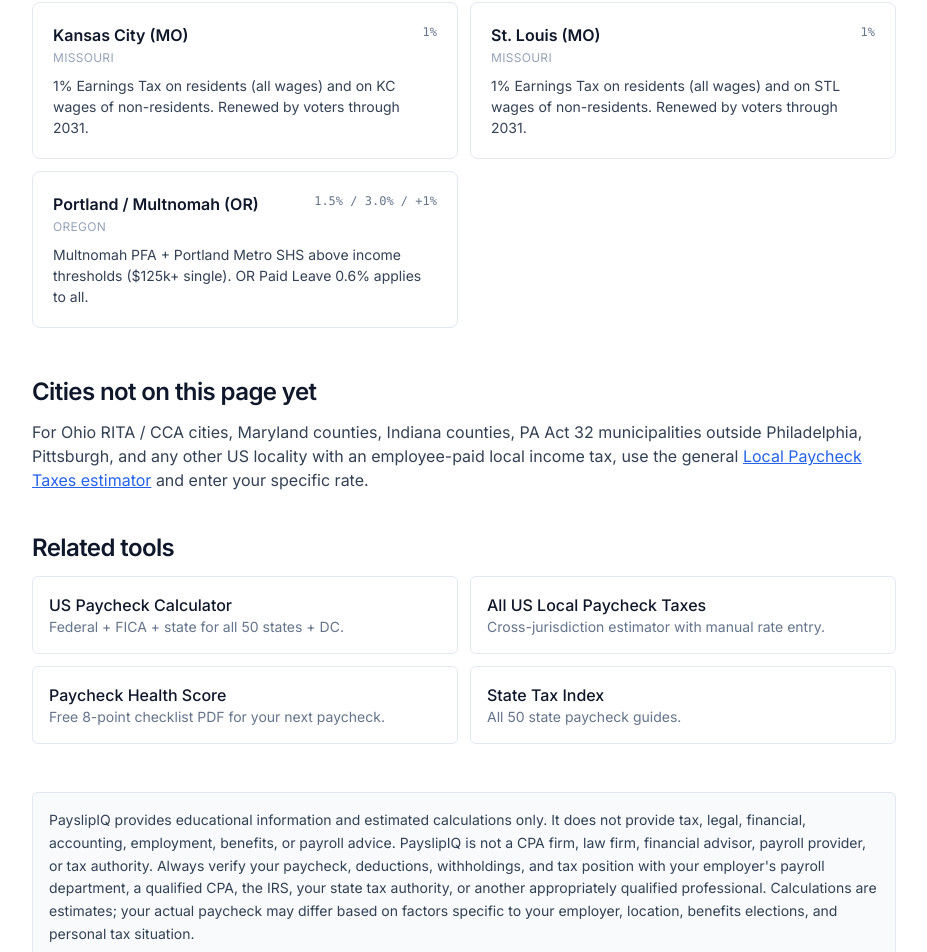
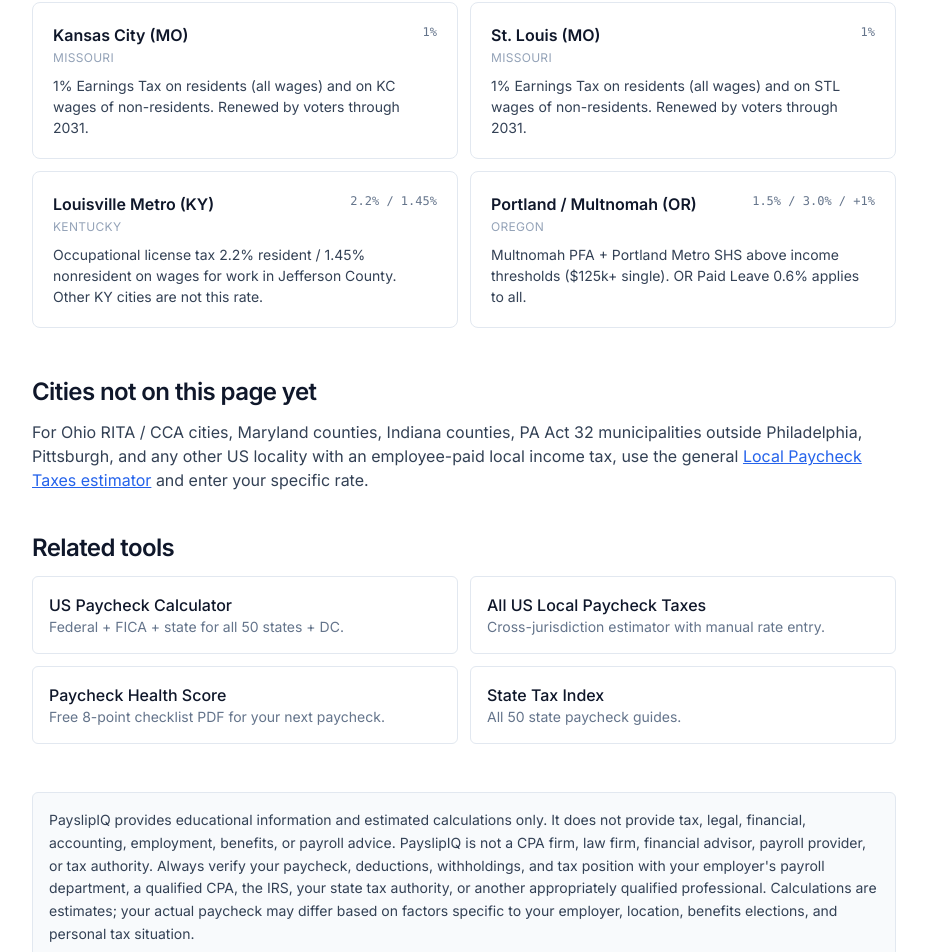
Before and after one commit to messinabenni-cyber/payslipiq-usa, a Next.js app: page /us/cities in a window 1280 px wide. Shown: the part 863-1815 px from the top of the page, without its empty margins (176-1103 px from the left). Built offline with nearby package versions, Linux system fonts and the light colour scheme.

Commit message:
fix(copy): Louisville is in the picker; other KY cities and OR PFA/SHS stay omitted
G2N and paycheck FAQs no longer claim KY occupational is missing. KY narrative
uses the verified 2.2%/1.45% resident/nonresident split, not 1.45% for everyone.

```diff
--- a/src/app/(en)/us/cities/louisville/paycheck-calculator/page.tsx
+++ b/src/app/(en)/us/cities/louisville/paycheck-calculator/page.tsx
@@ -77,7 +77,7 @@ export default function LouisvillePaycheckCalculatorPage() {
         <ReviewedBy />
 
         <section className="mt-8">
-          <h2 className="text-2xl font-semibold tracking-tight mb-4">Step 1 — federal + FICA + Kentucky flat 4.0%</h2>
+          <h2 className="text-2xl font-semibold tracking-tight mb-4">Step 1 — federal + FICA + Kentucky flat 4.0% + Louisville Metro occupational</h2>
           <PaycheckCalculator defaultStateSlug="kentucky" defaultLocality="louisville" defaultLocalRatePct="2.2" />
         </section>
 
--- a/src/app/(en)/us/cities/page.tsx
+++ b/src/app/(en)/us/cities/page.tsx
@@ -76,6 +76,13 @@ const CITIES = [
     state: 'Missouri',
     blurb: '1% Earnings Tax on residents (all wages) and on STL wages of non-residents. Renewed by voters through 2031.',
     rate: '1%',
+  },
+  {
+    name: 'Louisville Metro (KY)',
+    slug: 'louisville',
+    state: 'Kentucky',
+    blurb: 'Occupational license tax 2.2% resident / 1.45% nonresident on wages for work in Jefferson County. Other KY cities are not this rate.',
+    rate: '2.2% / 1.45%',
   },
   {
     name: 'Portland / Multnomah (OR)',
--- a/src/app/(en)/us/gross-to-net-paycheck-calculator/page.tsx
+++ b/src/app/(en)/us/gross-to-net-paycheck-calculator/page.tsx
@@ -33,7 +33,7 @@ const FAQS = [
   },
   {
     q: 'Does it handle state and local taxes?',
-    a: 'It estimates state income tax for all 50 states and DC using the most recently verified state rate. Local city or county tax is optional: pick NYC, Yonkers, PA EIT, Ohio RITA / CCA, a Maryland or Indiana county, Wilmington, Kansas City, St. Louis, or Detroit. Default is none. San Francisco payroll expense tax is employer-paid and is not an employee line. KY occupational tax and Oregon Multnomah/Metro high-earner taxes are not in the list.'
+    a: 'It estimates state income tax for all 50 states and DC using the most recently verified state rate. Local city or county tax is optional: pick NYC, Yonkers, PA EIT, Ohio RITA / CCA, a Maryland or Indiana county, Wilmington, Kansas City, St. Louis, Detroit, or Louisville Metro. Default is none. San Francisco payroll expense tax is employer-paid and is not an employee line. Louisville Metro occupational tax is in the list (2.2% resident / 1.45% nonresident; enter the rate that matches you). Other KY cities and Oregon Multnomah/Metro high-earner PFA/SHS taxes are not in the list.'
   },
   {
     q: 'Can I rely on this for tax filing?',
--- a/src/app/(en)/us/local-paycheck-taxes/page.tsx
+++ b/src/app/(en)/us/local-paycheck-taxes/page.tsx
@@ -27,7 +27,7 @@ const FAQS = [
   { q: 'What is a local income tax?', a: 'A tax levied by a city, county, or school district on wage income on top of federal and state tax. Some localities tax residents only (NYC, Yonkers). Others tax anyone who works there (Kansas City, St. Louis earnings tax, Detroit nonresident, Wilmington wage tax). PA cities use Earned Income Tax (EIT) under Act 32 with a rate that varies by municipality and school district.' },
   { q: 'Do all states have local income taxes?', a: 'No. Most do not. The big locality clusters are Pennsylvania (every municipality and school district has an EIT), Ohio (RITA / CCA cities), Maryland (every county piggybacks on state tax), Indiana (every county), Michigan (city of Detroit and ~22 others), New York (NYC + Yonkers residents), Kansas City and St. Louis (earnings tax), and Wilmington DE. California, Texas, Florida, and most states do not have employee local income tax.' },
   { q: 'How do I find my local rate?', a: 'PA: PA DCED Local Tax Finder by address. Ohio: RITA or CCA city register. Maryland: Comptroller of MD county tax table. Indiana: Indiana DOR County Tax Rates. Michigan: city treasurer. NYC / Yonkers: NY Department of Taxation and Finance. Kansas City / St. Louis: city Revenue Division. Wilmington: City of Wilmington Earned Income Tax. Always verify with the official agency, not a third-party blog.' },
-  { q: 'Does the calculator on this page handle all of them?', a: 'It estimates the most common locality patterns: NYC top-marginal resident rate, Yonkers surcharge, PA EIT (you enter your rate), Ohio RITA / CCA (you enter), Maryland county (you enter or use mid-range default), Indiana county (you enter), Michigan city (you enter), Wilmington 1.25%, KC and STL 1%. It does not handle every special school-district or transit add-on. For unusual cases, use the city revenue agency directly.' },
+  { q: 'Does the calculator on this page handle all of them?', a: 'It estimates the most common locality patterns: NYC top-marginal resident rate, Yonkers surcharge, PA EIT (you enter your rate), Ohio RITA / CCA (you enter), Maryland county (you enter or use mid-range default), Indiana county (you enter), Michigan city (you enter), Wilmington 1.25%, KC and STL 1%, Louisville Metro occupational 2.2% resident / 1.45% nonresident. Other KY occupational taxes and Oregon Multnomah/Metro PFA+SHS high-earner taxes are not in the picker. For unusual cases, use the city revenue agency directly.' },
   { q: 'Is my employer required to withhold local tax?', a: 'In some states (PA Act 32, Ohio courtesy withholding rules, Maryland piggyback) employers must withhold for the work location, the resident location, or both. In states without local income tax, the locality lines on your stub will be blank. If you live in a locality with tax but your employer is not withholding, you may owe at filing. Check with payroll and the city revenue agency.' },
   { q: 'Why is NYC so much higher than Yonkers?', a: 'NYC has its own progressive income tax with a top resident rate around 3.876% of taxable income. Yonkers does not have its own income tax in the same form, it instead applies a 16.75% surcharge to your New York State personal income tax liability (NYS Pub NYS-50-T-Y). Because the base is your NYS tax owed (not your wages), the effective additional rate on a mid-income Yonkers resident lands around 1% of wages, much lower than NYC. Both apply only to residents, not to commuters who work in those cities but live elsewhere.' },
   { q: 'Do remote workers pay local tax?', a: 'Usually based on where you actually perform the work. If you live and work remotely in a locality with tax, that locality typically taxes you. If you live in one locality and your employer is in another, rules vary by state (PA has an out-of-state credit, Ohio has the Reform Act, NYC convenience-of-employer rules apply for nonresidents who occasionally work elsewhere). This is a frequent area for tax preparer questions.' },
@@ -45,6 +45,7 @@ const CITIES = [
   { city: 'Wilmington, DE', rate: '1.25% wage tax', who: 'Wages earned in Wilmington', source: 'https://www.wilmingtonde.gov/' },
   { city: 'Kansas City, MO', rate: '1% earnings tax', who: 'Resident + nonresident worked-in', source: 'https://www.kcmo.gov/' },
   { city: 'St. Louis, MO', rate: '1% earnings tax', who: 'Resident + nonresident worked-in', source: 'https://www.stlouis-mo.gov/' },
+  { city: 'Louisville Metro (KY)', rate: '2.2% resident / 1.45% nonresident', who: 'Wages for work in Louisville Metro', source: 'https://louisvilleky.gov/revenue-commission/forms/form-ol-3-occupational-license-return' },
   { city: 'San Francisco, CA', rate: 'Payroll Expense Tax (employer)', who: 'Employer-paid, not employee withholding', source: 'https://sftreasurer.org/' }
 ];
 
--- a/src/app/(en)/us/paycheck-calculator/page.tsx
+++ b/src/app/(en)/us/paycheck-calculator/page.tsx
@@ -25,7 +25,7 @@ const FAQS = [
   },
   {
     q: 'Does it include local taxes?',
-    a: 'Pick a locality in the calculator to include city or county income tax (NYC, Yonkers, PA EIT, Ohio RITA / CCA, Maryland or Indiana county, Wilmington, Kansas City, St. Louis, Detroit). Default is none. Rates you can edit (PA, Ohio, MD, IN, Detroit) need your actual published rate. KY occupational tax and Oregon Multnomah/Metro high-earner taxes are not in the list. Dedicated explainer: /us/local-paycheck-taxes/.'
+    a: 'Pick a locality in the calculator to include city or county income tax (NYC, Yonkers, PA EIT, Ohio RITA / CCA, Maryland or Indiana county, Wilmington, Kansas City, St. Louis, Detroit, Louisville Metro). Default is none. Rates you can edit (PA, Ohio, MD, IN, Detroit, Louisville) need your actual published rate. Louisville Metro occupational tax is in the list (2.2% resident / 1.45% nonresident; enter the rate that matches you). Other KY cities and Oregon Multnomah/Metro high-earner PFA/SHS taxes are not in the list. Dedicated explainer: /us/local-paycheck-taxes/.'
   },
   {
     q: 'Why is my real paycheck different from the estimate?',
--- a/src/components/GrossToNetCalculator.tsx
+++ b/src/components/GrossToNetCalculator.tsx
@@ -420,7 +420,7 @@ export function GrossToNetCalculator({
             Tax year 2026. Federal withholding uses the IRS Pub. 15-T 2026 percentage method (Standard Withholding tables).
             Social Security is capped at the SSA 2026 wage base of $184,500. State tax uses the most recently verified flat or top-marginal rate
             and may not reflect mid-year changes or full state brackets.
-            Employee-paid state worker contributions are included for the selected state. Local city or county tax is included when you pick a locality (NYC, Yonkers, PA EIT, Ohio RITA, MD/IN county, Wilmington, KC/STL, Detroit). Default is none. KY occupational and OR Multnomah/Metro high-earner taxes are not in this list.
+            Employee-paid state worker contributions are included for the selected state. Local city or county tax is included when you pick a locality (NYC, Yonkers, PA EIT, Ohio RITA, MD/IN county, Wilmington, KC/STL, Detroit, Louisville Metro). Default is none. Louisville Metro occupational (2.2% resident / 1.45% nonresident) is in this list. Other KY cities and OR Multnomah/Metro high-earner PFA/SHS taxes are not.
             Use the result as a starting point, not a final answer. Your real paycheck depends on year-to-date wages, dependents, multiple jobs,
             and employer-specific settings.
           </p>
--- a/src/lib/stateNarratives.ts
+++ b/src/lib/stateNarratives.ts
@@ -157,10 +157,10 @@ export const STATE_NARRATIVES: Record<string, StateNarrative> = {
     [['How are Kansas withholding brackets indexed?', 'Kansas K-4 uses graduated brackets. The thresholds adjust periodically, but not strictly annually. Check the most recent K-4 form for current figures.']]),
 
   KY: make('KY',
-    'Kentucky runs a flat 4.0% state income tax (down from 4.5% in 2024). Many Kentucky cities and counties also levy an Occupational License Tax (OLT) on payroll, ranging from 0.5% to 2.5%. Louisville Metro charges 1.45%.',
+    'Kentucky runs a flat 4.0% state income tax (down from 4.5% in 2024). Many Kentucky cities and counties also levy an Occupational License Tax (OLT) on payroll, ranging from 0.5% to 2.5%. Louisville Metro charges 2.2% on resident employees who work in Louisville Metro and 1.45% on nonresidents (no school board). Other KY cities set their own occupational rates.',
     ['State flat rate cut to 4.0% in 2025, with future cuts tied to revenue triggers.', 'Local OLT rates adjusted by individual cities and counties.'],
     ['OLT line on most Kentucky paychecks for work in incorporated areas.', 'OLT applies based on where work is performed, not where the employee lives.', 'Both city OLT and county OLT can stack.'],
-    [['What is the OLT on my Louisville paycheck?', 'Louisville Metro Occupational License Tax, 1.45% of wages for work in Louisville Metro.'],
+    [['What is the OLT on my Louisville paycheck?', 'Louisville Metro Occupational License Tax. Resident employees who work in Louisville Metro: 2.2%. Nonresidents who work there: 1.45%. Other KY cities are not this rate.'],
      ['I work in two Kentucky counties. Do I owe OLT to both?', 'Possibly. OLT is sourced to the location where the work was performed. Talk to payroll about how they allocate your hours.']]),
 
   LA: make('LA',
```
